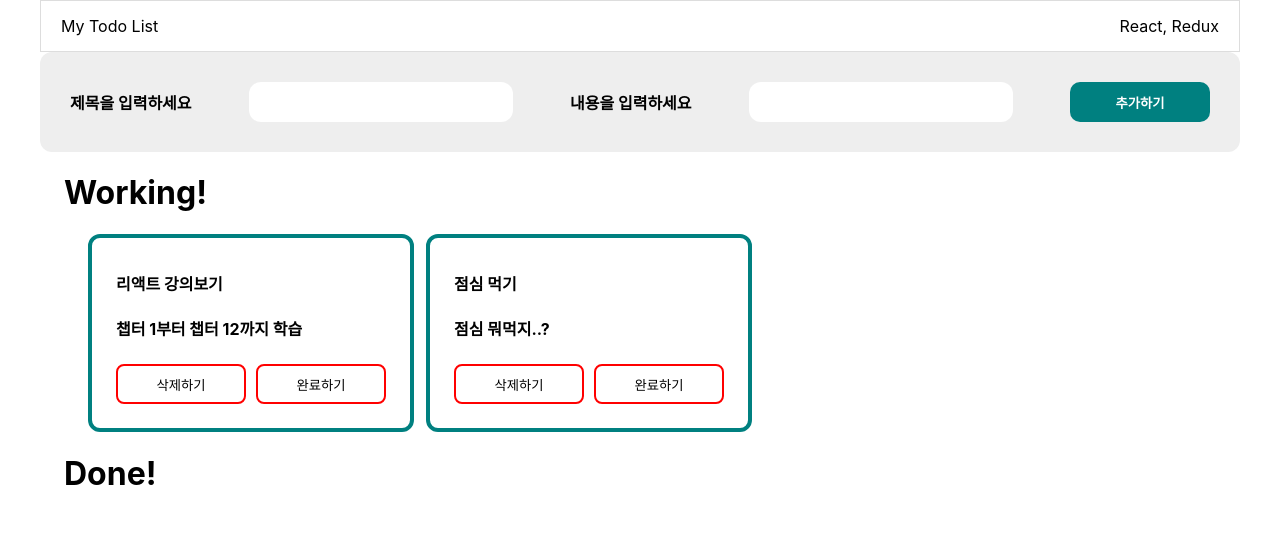
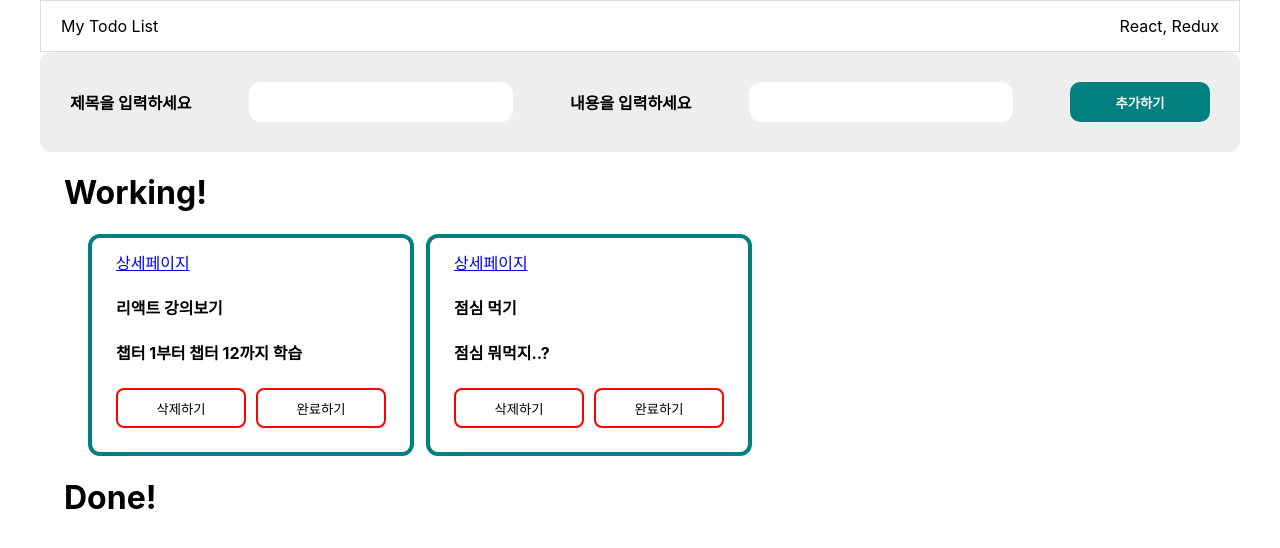
Before and after one commit to kwonih1020/redux_todolist, a React (Create React App) app: page / in a window 1280 px wide. Shown: the top 548 px of the page. Built offline with nearby package versions, Linux system fonts and the light colour scheme.

Commit message:
react router dom 패키지 적용, router.js 파일 생성 및 List 페이지에서 해당 todos 배열 id 값 params 에 나오도록 적용

```diff
--- a/package.json
+++ b/package.json
@@ -10,6 +10,7 @@
     "react": "^18.2.0",
     "react-dom": "^18.2.0",
     "react-redux": "^8.0.2",
+    "react-router-dom": "6",
     "react-scripts": "5.0.1",
     "redux": "^4.2.0",
     "styled-components": "^5.3.5",
--- a/src/App.js
+++ b/src/App.js
@@ -2,10 +2,13 @@
 
 import React from 'react';
 import './App.css';
-import TodoList from './pages/TodoList';
+import Router from './shared/Router';
+
 
 const App = () => {
-  return <TodoList />
+  return (
+    <Router />
+  )
 };
 
 export default App;
--- a/src/components/list/List.jsx
+++ b/src/components/list/List.jsx
@@ -3,6 +3,8 @@ import { ListBoxDone, ListBoxTodo, ListContainer, TodoContainer, ButtonBox, Butt
 import { useSelector } from "react-redux";
 import { deleteTodo, updateTodo } from '../../redux/modules/todo.js';
 import { useDispatch } from 'react-redux';
+import { Link } from 'react-router-dom'
+
 
 const List = () => {
   const lists = useSelector((state) => state.todos.todos);
@@ -22,7 +24,7 @@ const List = () => {
     console.log(lists)
   }
 
-  console.log(lists)
+  console.log(lists);
 
   return (
     <ListContainer>
@@ -31,6 +33,7 @@ const List = () => {
         {lists.map((todo, i) => (
           todo.isDone === false ?
             <TodoContainer key={i}>
+              <Link to={`/${todo.id}`}>상세페이지</Link>
               <div>
                 <h4>{todo.title}</h4>
                 <h4>{todo.body}</h4>
@@ -48,6 +51,7 @@ const List = () => {
         {lists.map((todo, i) => (
           todo.isDone === true ?
             <TodoContainer key={i}>
+              <Link to="/detail">상세페이지</Link>
               <div>
                 <h4>{todo.title}</h4>
                 <h4>{todo.body}</h4>
--- a/src/index.js
+++ b/src/index.js
@@ -5,6 +5,7 @@ import App from './App';
 import reportWebVitals from './reportWebVitals';
 import store from "./redux/config/configStore";
 import { Provider } from "react-redux";
+
 
 const root = ReactDOM.createRoot(document.getElementById('root'));
 root.render(
--- a/src/pages/TodoDetail.jsx
+++ b/src/pages/TodoDetail.jsx
@@ -0,0 +1,20 @@
+import React from 'react';
+import { useSelector } from "react-redux";
+import { Link, useParams } from 'react-router-dom'
+
+
+const TodoDetail = () => {
+  const lists = useSelector((state) => state.todos.todos);
+  // const param = useParams(lists.id);
+  return (
+    <div>
+      <Link to={'/'}>이전으로</Link>
+      <div>
+        <h4>{lists.title}</h4>
+        <h4>{lists.body}</h4>
+      </div>
+    </div>
+  );
+};
+
+export default TodoDetail;
--- a/src/pages/TodoList.jsx
+++ b/src/pages/TodoList.jsx
@@ -13,7 +13,6 @@ const TodoList = () => {
         <List />
       </Layout>
     </>
-
   );
 };
 
--- /dev/null
+++ b/src/shared/Router.jsx
@@ -0,0 +1,17 @@
+import React from 'react';
+import { BrowserRouter, Route, Routes } from "react-router-dom";
+import TodoList from '../pages/TodoList';
+import TodoDetail from '../pages/TodoDetail';
+
+const Router = () => {
+  return (
+    <BrowserRouter>
+      <Routes>
+        <Route path="/" element={<TodoList />} />
+        <Route path="/:id" element={<TodoDetail />} />
+      </Routes>
+    </BrowserRouter>
+  );
+};
+
+export default Router;
```
Also changed, not shown: 1 other file (tests, documents, lock files or other folders).
